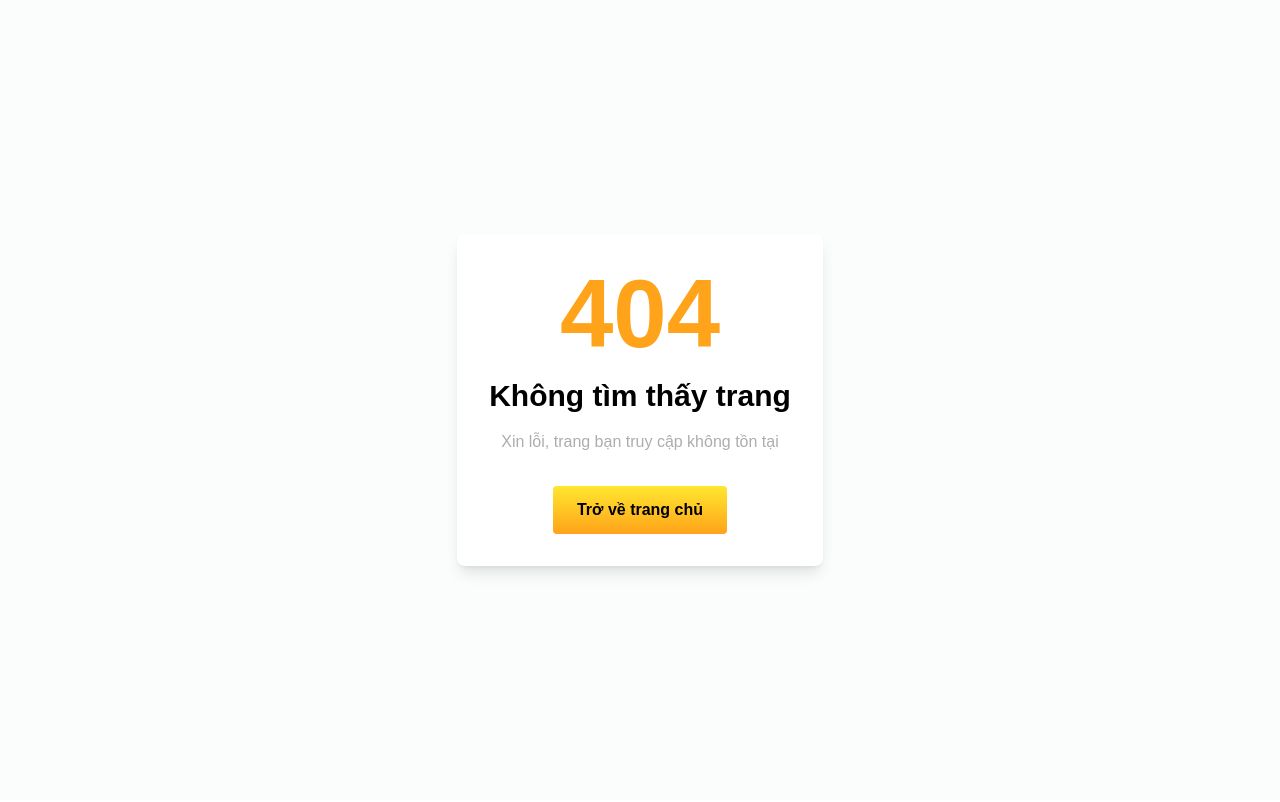
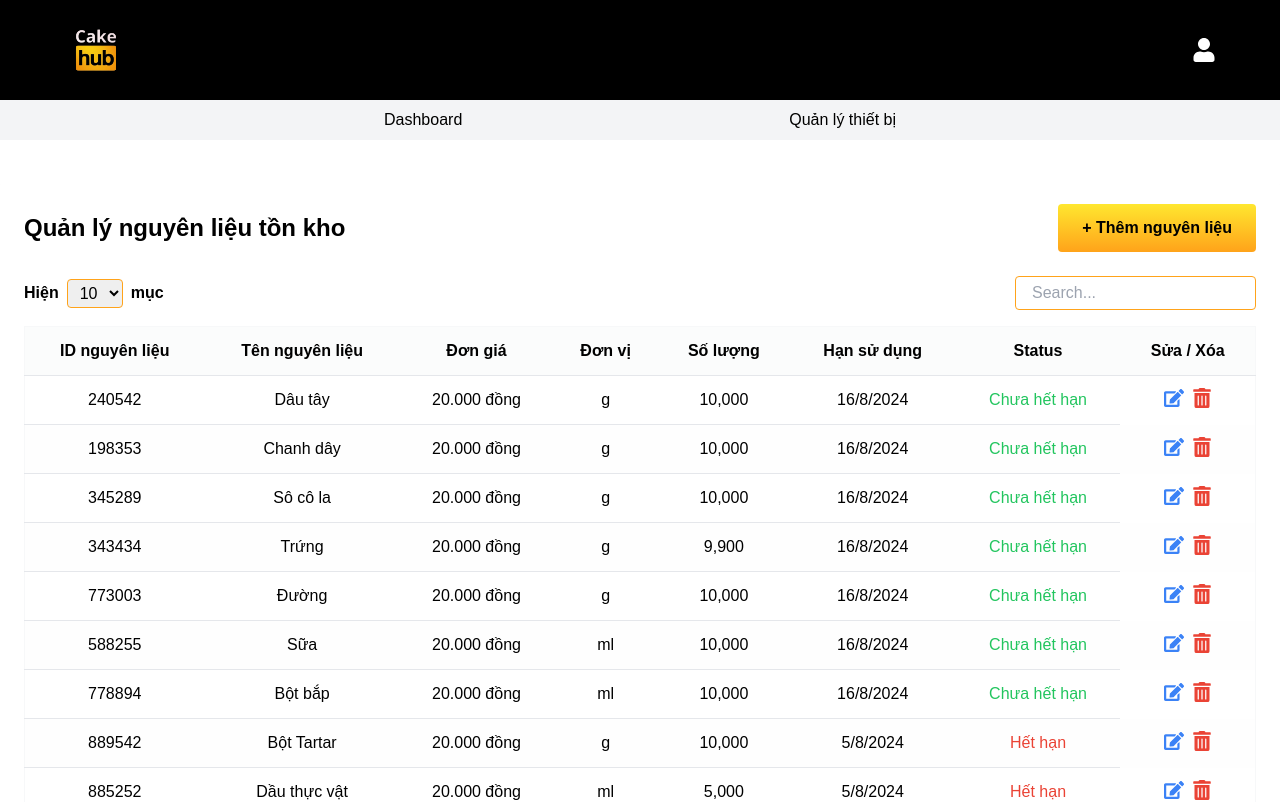
Before and after one commit to pelnuchy/CakeHub, a React (Create React App) app in the folder client/: page /baker/ingredient in a window 1280 px wide. Before the commit this address had no page. Shown: the top 802 px of the page. Built offline with nearby package versions, Linux system fonts and the light colour scheme.

Commit message:
feat: baker ingredient

```diff
--- a/client/src/App.tsx
+++ b/client/src/App.tsx
@@ -23,6 +23,7 @@ const AdminDeviceManagement = lazy(() => import('./pages/Admin/DeviceManagement'
 const BakerDashboard = lazy(() => import('./pages/Baker/Dashboard'));
 const BakingSession = lazy(() => import('./pages/Baker/BakingSession'));
 const SearchResult = lazy(() => import('./pages/SearchResult'));
+const BakerIngredient = lazy(() => import('./pages/Baker/IngredientManagement'));
 
 export default function App() {
   const loading = usePageLoading();
@@ -50,6 +51,7 @@ export default function App() {
           <Route path="/admin/devicemanagement" element={<AdminDeviceManagement />} />
           <Route path="/baker/dashboard" element={<BakerDashboard />} />
           <Route path="/baker/bakingsession" element={<BakingSession />} />
+          <Route path="/baker/ingredient" element={<BakerIngredient />} />
           <Route path="/search/:keyword" element={<SearchResult />} />
         </Routes>
       </Suspense>
--- /dev/null
+++ b/client/src/layouts/Baker/MangeIngredient.tsx
@@ -0,0 +1,201 @@
+import React from 'react';
+import { FaEdit, FaTrashAlt } from 'react-icons/fa'; // Import the icons you need
+import Button from '../../components/Button';
+
+interface Ingredient {
+  id: string;
+  name: string;
+  price: string;
+  unit: string;
+  quantity: number;
+  expiryDate: string;
+  status: string;
+  paymentMethod: string;
+}
+
+const ingredients: Ingredient[] = [
+  {
+    id: '240542',
+    name: 'Dâu tây',
+    price: '20.000 đồng',
+    unit: 'g',
+    quantity: 10000,
+    expiryDate: '16/8/2024',
+    status: 'Chưa hết hạn',
+    paymentMethod: '',
+  },
+  {
+    id: '198353',
+    name: 'Chanh dây',
+    price: '20.000 đồng',
+    unit: 'g',
+    quantity: 10000,
+    expiryDate: '16/8/2024',
+    status: 'Chưa hết hạn',
+    paymentMethod: '',
+  },
+  {
+    id: '345289',
+    name: 'Sô cô la',
+    price: '20.000 đồng',
+    unit: 'g',
+    quantity: 10000,
+    expiryDate: '16/8/2024',
+    status: 'Chưa hết hạn',
+    paymentMethod: '',
+  },
+  {
+    id: '343434',
+    name: 'Trứng',
+    price: '20.000 đồng',
+    unit: 'g',
+    quantity: 9900,
+    expiryDate: '16/8/2024',
+    status: 'Chưa hết hạn',
+    paymentMethod: 'Cash on Delivery',
+  },
+  {
+    id: '773003',
+    name: 'Đường',
+    price: '20.000 đồng',
+    unit: 'g',
+    quantity: 10000,
+    expiryDate: '16/8/2024',
+    status: 'Chưa hết hạn',
+    paymentMethod: 'Transfer Bank',
+  },
+  {
+    id: '588255',
+    name: 'Sữa',
+    price: '20.000 đồng',
+    unit: 'ml',
+    quantity: 10000,
+    expiryDate: '16/8/2024',
+    status: 'Chưa hết hạn',
+    paymentMethod: 'Transfer Bank',
+  },
+  {
+    id: '778894',
+    name: 'Bột bắp',
+    price: '20.000 đồng',
+    unit: 'ml',
+    quantity: 10000,
+    expiryDate: '16/8/2024',
+    status: 'Chưa hết hạn',
+    paymentMethod: 'Transfer Bank',
+  },
+  {
+    id: '889542',
+    name: 'Bột Tartar',
+    price: '20.000 đồng',
+    unit: 'g',
+    quantity: 10000,
+    expiryDate: '5/8/2024',
+    status: 'Hết hạn',
+    paymentMethod: 'Transfer Bank',
+  },
+  {
+    id: '885252',
+    name: 'Dầu thực vật',
+    price: '20.000 đồng',
+    unit: 'ml',
+    quantity: 5000,
+    expiryDate: '5/8/2024',
+    status: 'Hết hạn',
+    paymentMethod: 'Transfer Bank',
+  },
+];
+
+const InventoryTable: React.FC = () => {
+  return (
+    <div className="rounded-lg bg-white p-6 shadow-lg">
+      <div className="mb-6 flex items-center justify-between">
+        <h1 className="text-2xl font-bold">Quản lý nguyên liệu tồn kho</h1>
+        <Button>+ Thêm nguyên liệu</Button>
+      </div>
+      <div className="mb-4 flex items-center justify-between">
+        <div className="flex items-center space-x-2">
+          <label htmlFor="show" className="font-semibold">
+            Hiện
+          </label>
+          <select
+            id="show"
+            className="rounded border border-primary-500 px-2 py-1 focus:outline-none focus:ring-2 focus:ring-yellow-500"
+          >
+            <option>10</option>
+            <option>20</option>
+            <option>30</option>
+          </select>
+          <span className="font-semibold">mục</span>
+        </div>
+        <input
+          type="text"
+          placeholder="Search..."
+          className="rounded border border-primary-500 px-4 py-1 focus:outline-none focus:ring-2 focus:ring-yellow-500"
+        />
+      </div>
+      <div className="overflow-x-auto">
+        <table className="min-w-full border border-gray-300 bg-white">
+          <thead>
+            <tr className="bg-gray-100">
+              <th className="border-b px-4 py-3">ID nguyên liệu</th>
+              <th className="border-b px-4 py-3">Tên nguyên liệu</th>
+              <th className="border-b px-4 py-3">Đơn giá</th>
+              <th className="border-b px-4 py-3">Đơn vị</th>
+              <th className="border-b px-4 py-3">Số lượng</th>
+              <th className="border-b px-4 py-3">Hạn sử dụng</th>
+              <th className="border-b px-4 py-3">Status</th>
+              <th className="border-b px-4 py-3">Sửa / Xóa</th>
+            </tr>
+          </thead>
+          <tbody>
+            {ingredients.map((ingredient) => (
+              <tr key={ingredient.id} className="odd:bg-white even:bg-gray-50">
+                <td className="border-b px-4 py-3 text-center">{ingredient.id}</td>
+                <td className="border-b px-4 py-3 text-center">{ingredient.name}</td>
+                <td className="border-b px-4 py-3 text-center">{ingredient.price}</td>
+                <td className="border-b px-4 py-3 text-center">{ingredient.unit}</td>
+                <td className="border-b px-4 py-3 text-center">{ingredient.quantity.toLocaleString()}</td>
+                <td className="border-b px-4 py-3 text-center">{ingredient.expiryDate}</td>
+                <td
+                  className={`border-b px-4 py-3 text-center ${ingredient.status === 'Chưa hết hạn' ? 'text-green-500' : 'text-red-500'}`}
+                >
+                  {ingredient.status}
+                </td>
+                <td className="flex justify-center space-x-2 px-4 py-3 text-center">
+                  <button className="text-blue-500 transition duration-300 hover:text-blue-700">
+                    <FaEdit className="h-5 w-5" />
+                  </button>
+                  <button className="text-red-500 transition duration-300 hover:text-red-700">
+                    <FaTrashAlt className="h-5 w-5" />
+                  </button>
+                </td>
+              </tr>
+            ))}
+          </tbody>
+        </table>
+      </div>
+      <div className="mt-4 flex items-center justify-center">
+        <div className="flex space-x-1">
+          <button className="rounded-lg bg-primary-500 px-3 py-1 text-black transition duration-300 hover:bg-yellow-600">
+            Trước
+          </button>
+          <button className="rounded-lg bg-primary-500 px-3 py-1 text-black transition duration-300 hover:bg-yellow-600">
+            1
+          </button>
+          <button className="rounded-lg bg-primary-500 px-3 py-1 text-black transition duration-300 hover:bg-yellow-600">
+            2
+          </button>
+          <button className="rounded-lg bg-primary-500 px-3 py-1 text-black transition duration-300 hover:bg-yellow-600">
+            3
+          </button>
+          <button className="rounded-lg bg-primary-500 px-3 py-1 text-black transition duration-300 hover:bg-yellow-600">
+            Sau
+          </button>
+        </div>
+      </div>
+    </div>
+  );
+};
+
+export default InventoryTable;
--- /dev/null
+++ b/client/src/pages/Baker/IngredientManagement/index.tsx
@@ -0,0 +1,19 @@
+import Header from '../../../components/AdminBakerHeader';
+import AdminNav from '../../../components/AdminNav';
+import Footer from '../../../components/Footer';
+import InventoryTable from '../../../layouts/Baker/MangeIngredient';
+
+const BakerIngredient = () => {
+  return (
+    <>
+      <Header />
+      <AdminNav />
+      <main className="mt-10">
+        <InventoryTable />
+      </main>
+      <Footer />
+    </>
+  );
+};
+
+export default BakerIngredient;
```
